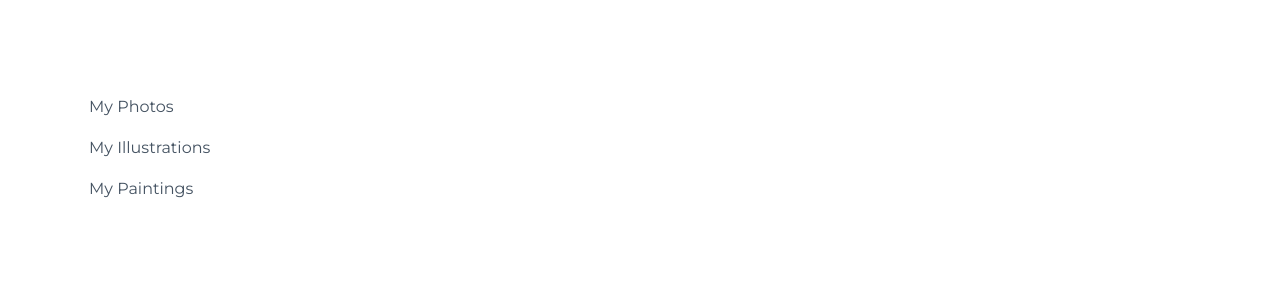
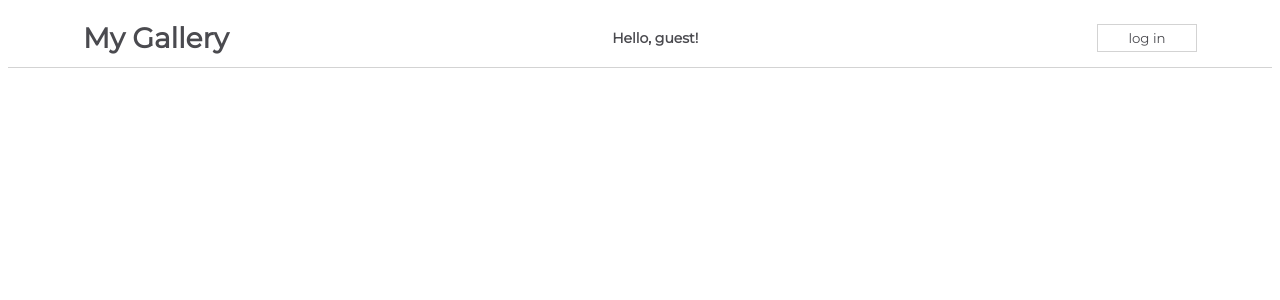
Before and after one commit to Vepp1/react-challenges, a React (Create React App) app in the folder my-app/: page / in a window 1280 px wide. Shown: the top 300 px of the page. Built offline with nearby package versions, Linux system fonts and the light colour scheme.

Commit message:
Second commit

```diff
--- a/my-app/src/App.js
+++ b/my-app/src/App.js
@@ -1,10 +1,10 @@
 import css from './App.module.css';
-import Sidebar from './components/Sidebar';
+import NavBarSimple from './components/NavBarSimple';
 
 function App() {
   return (
     <div className={css.App}>
-      <Sidebar />
+      <NavBarSimple />
     </div>
   );
 }
--- /dev/null
+++ b/my-app/src/components/NavBarSimple.js
@@ -0,0 +1,35 @@
+import React from 'react';
+import css from './css/NavBarSimple.module.css'
+
+class NavBarSimple extends React.Component {
+
+    constructor(props) {
+        super(props);
+        this.state = {
+            message: 'Hello, guest!',
+            status: 'log in',
+        }
+    }
+
+    handleClick() {
+        this.setState((prevState, prevProps) => {
+            return {
+                message: prevState.message === 'Hello, guest!' ? 'Welcome back, User!' : 'Hello, guest!',
+                status: prevState.status === 'log in' ? 'log out' : 'log in',
+            }
+        })
+    }
+
+    render() {
+        return (
+            <div className={css.NavBar}>
+                <h1>My Gallery</h1>
+                <span>{this.state.message}</span>
+                <button onClick={() => this.handleClick()}>{this.state.status}</button>
+            </div>
+        )
+    }
+
+}
+
+export default NavBarSimple;
```
